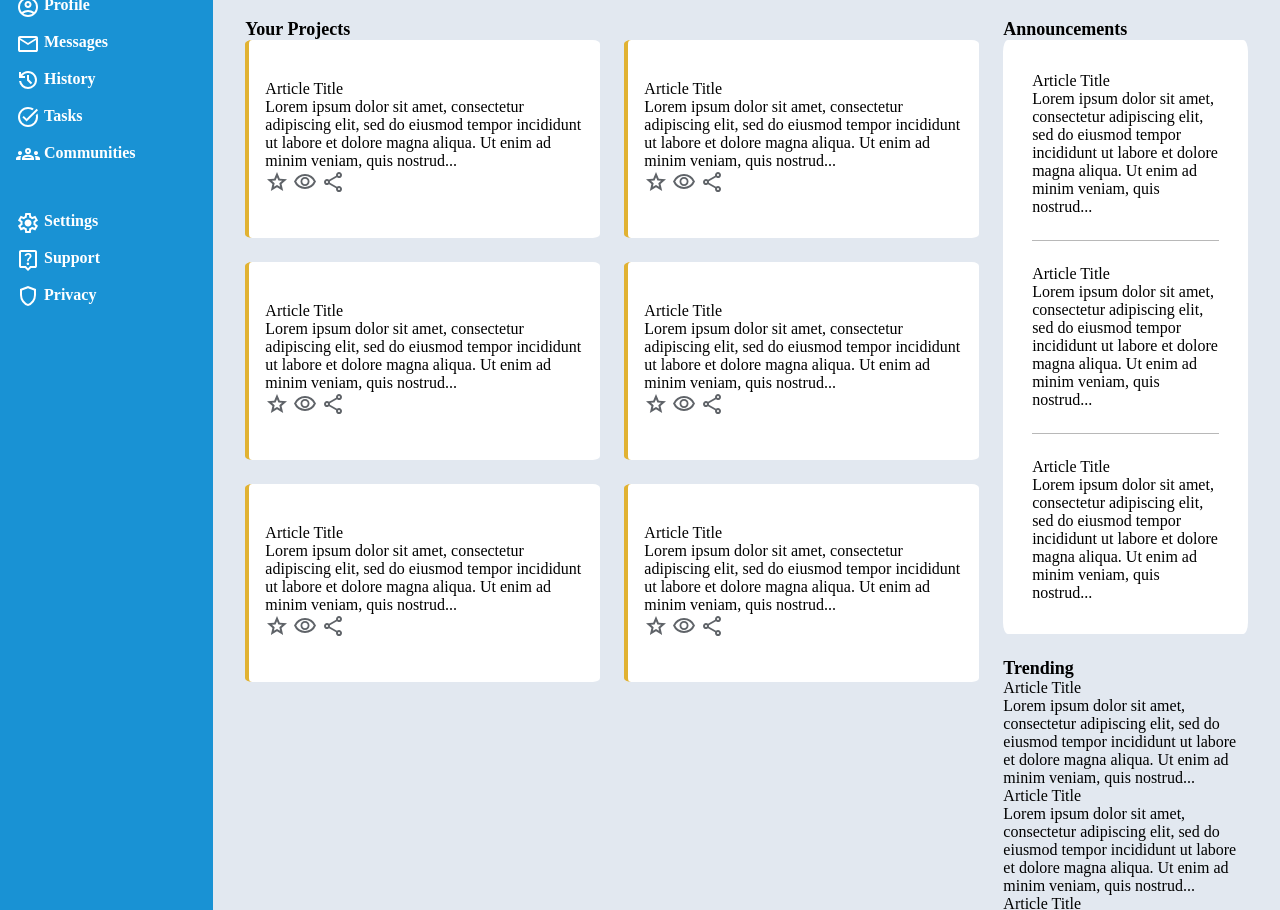
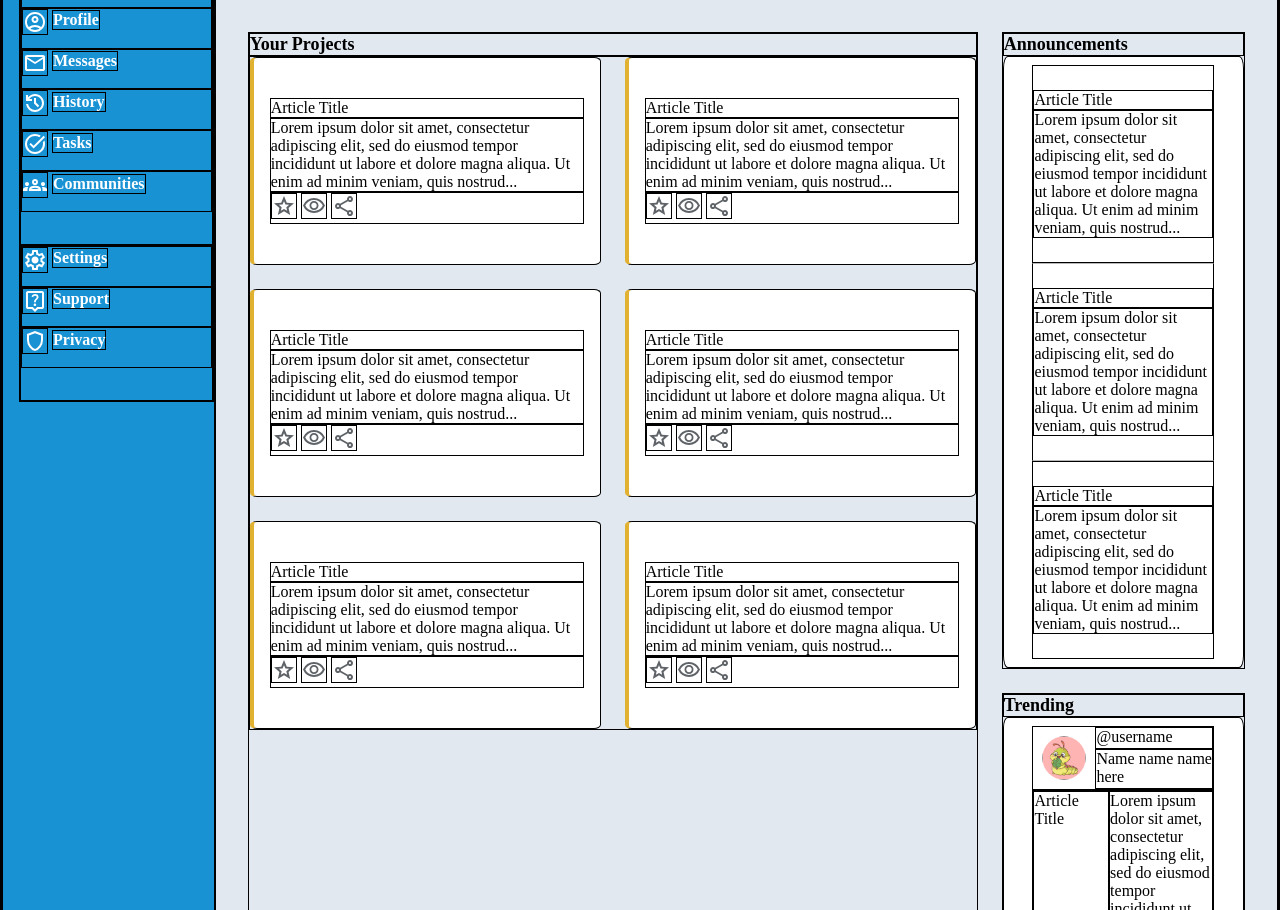
Before and after one commit to pameeee/admin-dashboard, a plain HTML site: page index.html in a window 1280 px wide. Shown: the part 133-1043 px from the top of the page. Drawn offline with Linux system fonts and the light colour scheme.

Commit message:
Start to update trending

```diff
--- a/index.html
+++ b/index.html
@@ -142,10 +142,9 @@
             <p>Trending</p>
             <div class="container">
                 <div class="card">
-                    <p class="title">Article Title</p>
-                    <p>Lorem ipsum dolor sit amet, consectetur adipiscing elit, sed do eiusmod tempor incididunt ut
-                        labore et dolore
-                        magna aliqua. Ut enim ad minim veniam, quis nostrud...</p>
+                    <img src="images/9575393.png" alt="Profile picture">
+                    <p class="username">@username</p>
+                    <p class="description">Name name name here</p>
                 </div>
                 <div class="card">
                     <p class="title">Article Title</p>
--- a/style.css
+++ b/style.css
@@ -1,5 +1,5 @@
 * {
-    /* border: 1px solid black; */
+    border: 1px solid black;
     margin: 0;
     padding: 0;
 }
@@ -59,7 +59,8 @@ header {
         .main-header img {
             background-color: #1992d4;
             justify-self: center;
-            transform: scale(0.9, 0.9);
+            max-height: 60px;
+            transform: scale(0.7, 0.7);
             clip-path: circle();
         }
 
@@ -70,17 +71,6 @@ header {
     .secondary-header {
         display: grid;
         grid-template-columns: 1fr 1fr;
-    }
-
-    /* .main-header img,
-    .secondary-header img {
-        object-fit: contain;
-        max-width: 100%;
-        max-height: 100%;
-    } */
-
-    header img {
-        max-height: 60px;
     }
 
 .sidebar {
@@ -134,12 +124,12 @@ main {
     display: grid;
     background-color: #e2e8f0;
     grid-template-columns: 3fr minmax(200px, 1fr);
-    /* grid-template-rows: 1fr 1fr; */
+    grid-template-rows: 1fr 1fr;
     /* grid-template-rows: auto; */
     padding: 2em;
     gap: 1.5em;
     /* height: 100%; */
-    grid-auto-rows: max-content;
+    /* grid-auto-rows: max-content; */
 }
 
     .announcements .container {
@@ -159,6 +149,31 @@ main {
         border-top: 1px solid rgb(184, 184, 184);
         border-bottom: 1px solid rgb(184, 184, 184);
     }
+
+    .trending .container {
+        background-color: white;
+        border-radius: 2%;
+        padding: 0.5em 1.8em;
+    }
+
+        .trending .container .card {
+            display: grid;
+            grid-template-columns: auto auto;
+            /* grid-template-rows: 1fr 1fr; */
+        }
+
+            .trending .container .card img {
+                grid-column: 1 / 2;
+                grid-row: 1 / 3;
+            }
+
+        .trending .container .card img {
+            background-color: #ffb4b4;
+            justify-self: center;
+            max-height: 60px;
+            transform: scale(0.7, 0.7);
+            clip-path: circle();
+        }
 
     .projects {
         grid-row: 1 / 3;
```
